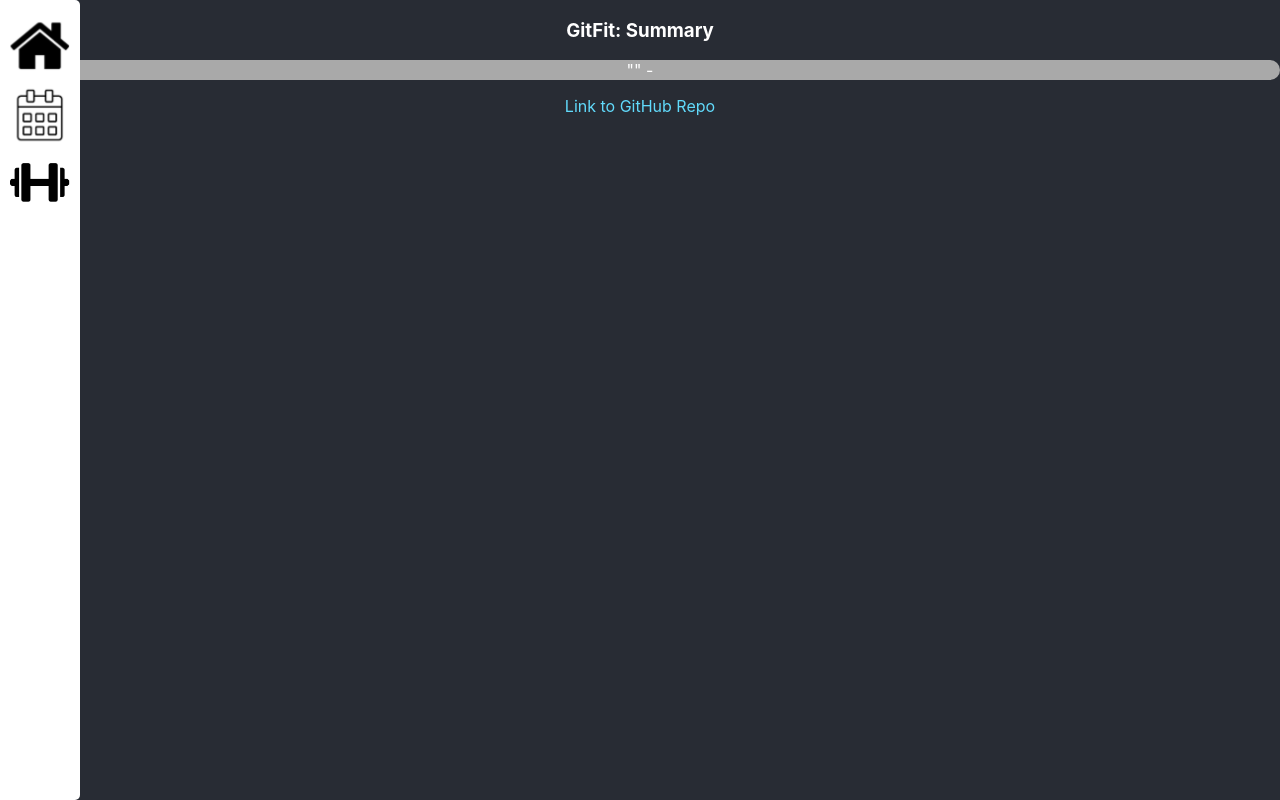
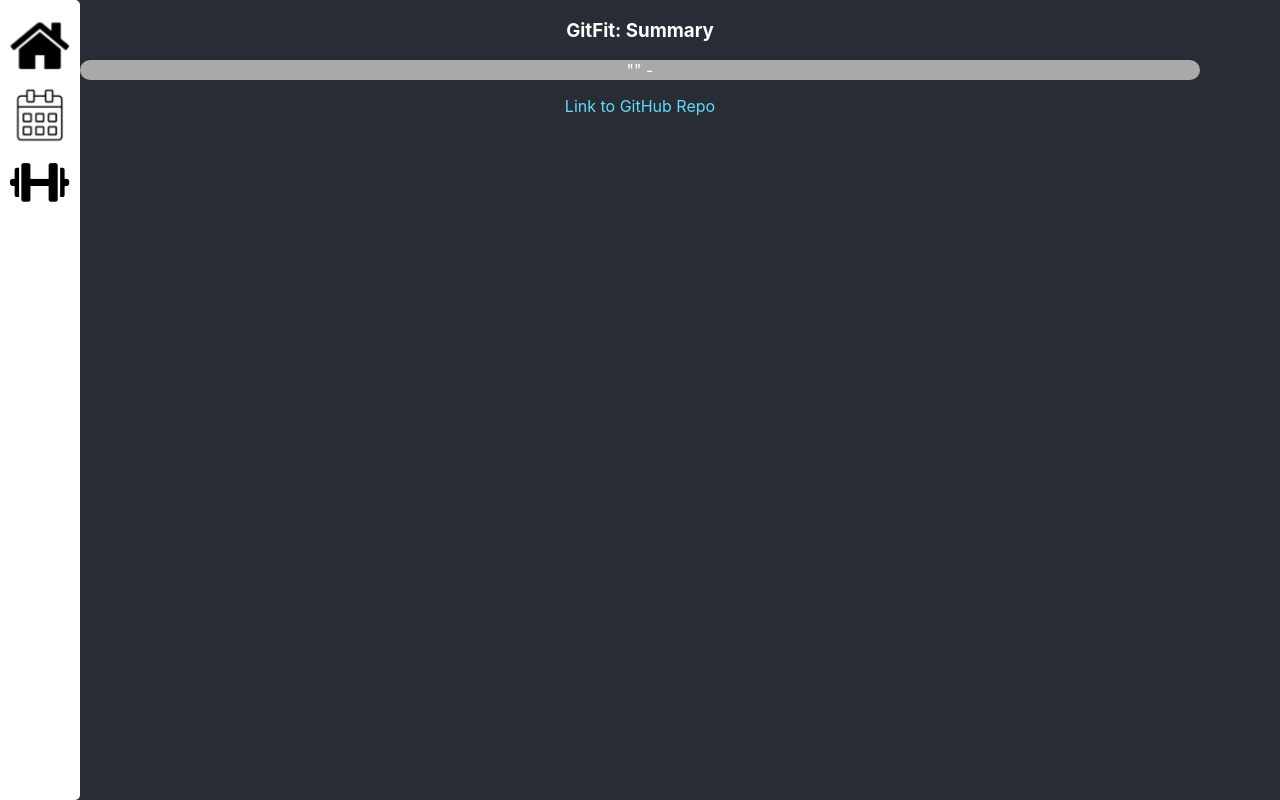
Before and after one commit to LukeSandsor/GitFit-App, a React (Create React App) app in the folder frontend/: page /#/summary in a window 1280 px wide. Built offline with nearby package versions, Linux system fonts and the light colour scheme; no server answers.

Commit message:
fixing width and page centering for navbar

```diff
--- a/frontend/src/App.css
+++ b/frontend/src/App.css
@@ -1,5 +1,8 @@
+#root {
+  background-color: #282c34;
+}
+
 .App {
-  background-color: #282c34;
   text-align: center;
   height: 100%;
   min-height: 100vh;
@@ -7,6 +10,9 @@
   flex-direction: column;
   align-items: center;
   color: white;
+  width: calc(100% - 2*80px); /* consider the navbar size */
+  margin-right: auto;
+  margin-left: auto;
 }
 
 .App-logo {
@@ -38,7 +44,3 @@
     transform: rotate(360deg);
   }
 }
-
-.user-page {
-  right: 0;
-}
--- a/frontend/src/NavBar.css
+++ b/frontend/src/NavBar.css
@@ -6,8 +6,8 @@
   border-radius: 0 5px 5px 0;
   background-color: white;
   list-style-type: none;
-  width: max-content;
-  padding: 0 10px 0 10px;
+  width: 60px;
+  padding: 0 10px 0 10px; /* Total Width is 80px*/
 
   /* this makes it so you can't highlight this object */
   -webkit-user-select: none; /* Webkit */
```
